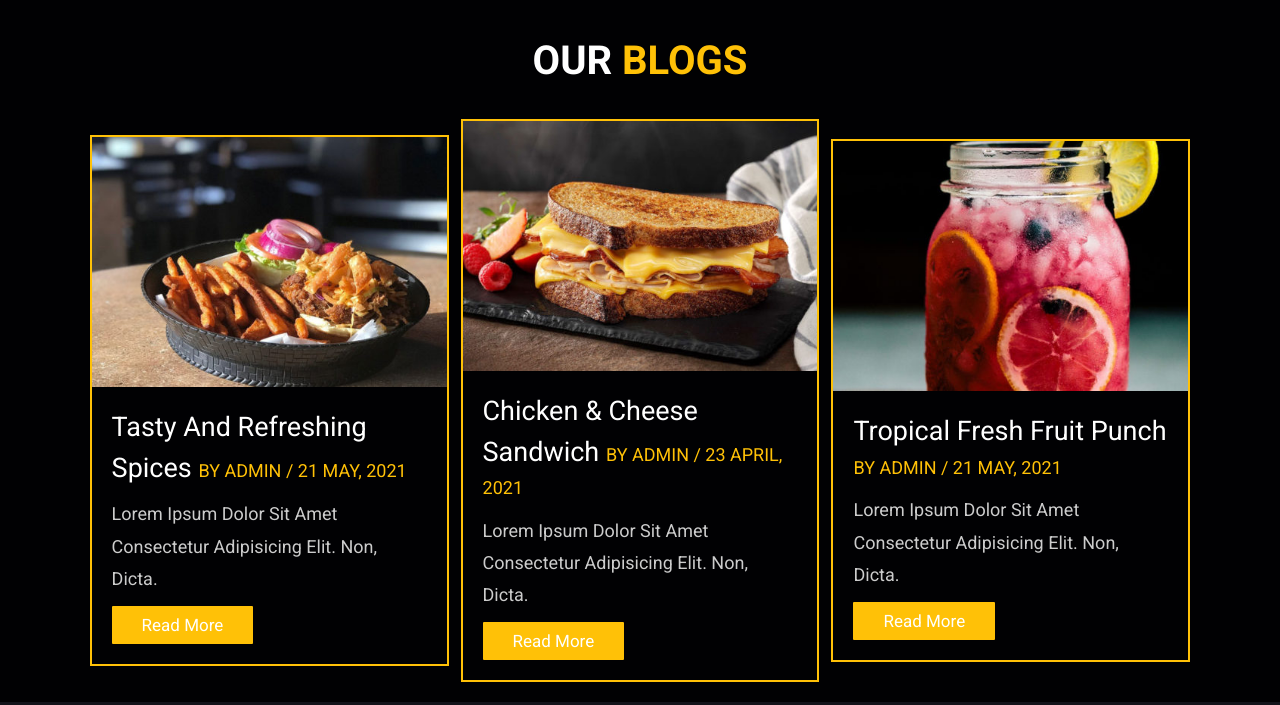
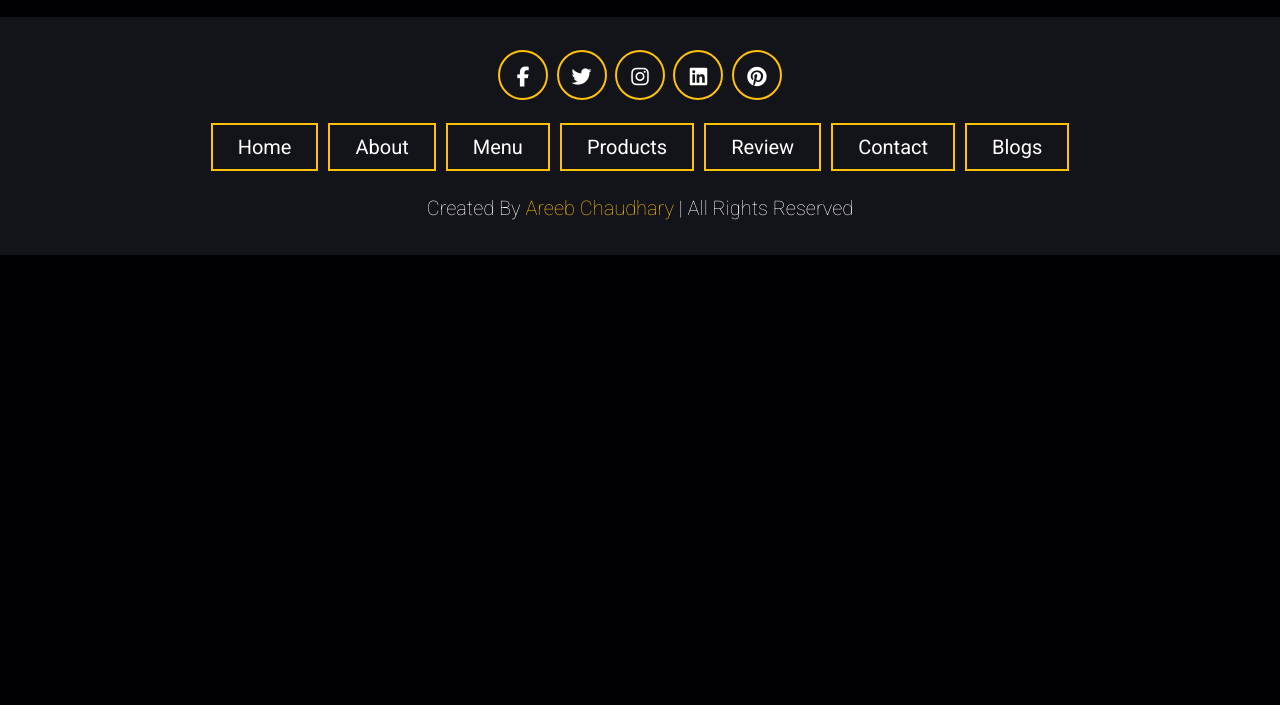
Before and after one commit to Ch9623/Resturant-Website, a plain HTML site: page index.html in a window 1280 px wide. Shown: the part 4134-4839 px from the top of the page. After the commit the page ends 4389 px from the top, so only its background shows below. Drawn offline with nearby package versions, Linux system fonts and the light colour scheme.

Commit message:
Update index.html

```diff
--- a/index.html
+++ b/index.html
@@ -299,67 +299,6 @@
 
     <!-- Contact Us Section End  -->
 
-    <!-- Blog Section Start -->
-
-    <section class="blog" id="blog">
-        <div class="heading">
-            <h1>Our <span>Blogs</span></h1>
-        </div>
-        <div class="blog-container">
-            <div class="blogs">
-                <div class="blog-img">
-                    <img src="assets/blog-1.jpeg" alt="">
-                </div>
-                <div class="blog-content">
-                    <a href="#" class="title">
-                        tasty and refreshing spices
-                    </a>
-                    <span>by admin / 21 may, 2021</span>
-                    <p>
-                        Lorem ipsum dolor sit amet consectetur adipisicing elit. Non, dicta.
-                    </p>
-
-                    <a href="#" class="btn">Read More</a>
-                </div>
-            </div>
-            <div class="blogs">
-                <div class="blog-img">
-                    <img src="assets/blog-2.jpeg" alt="">
-                </div>
-                <div class="blog-content">
-                    <a href="#" class="title">
-                        Chicken & Cheese Sandwich
-                    </a>
-                    <span>by admin / 23 april, 2021</span>
-                    <p>
-                        Lorem ipsum dolor sit amet consectetur adipisicing elit. Non, dicta.
-                    </p>
-
-                    <a href="#" class="btn">Read More</a>
-                </div>
-            </div>
-            <div class="blogs">
-                <div class="blog-img">
-                    <img src="assets/blog-3.jpeg" alt="">
-                </div>
-                <div class="blog-content">
-                    <a href="#" class="title">
-                         Tropical Fresh Fruit Punch <br>
-                    </a>
-
-                    <span>by admin / 21 may, 2021</span>
-                    <p>
-                        Lorem ipsum dolor sit amet consectetur adipisicing elit. Non, dicta.
-                    </p>
-
-                    <a href="#" class="btn">Read More</a>
-                </div>
-            </div>
-        </div>
-    </section>
-
-    <!-- Blog Section End -->
-
     <!-- Footer Section Start -->
 
     <section class="footer">
@@ -393,4 +332,5 @@
 
 </body>
 
+
 </html>
```
